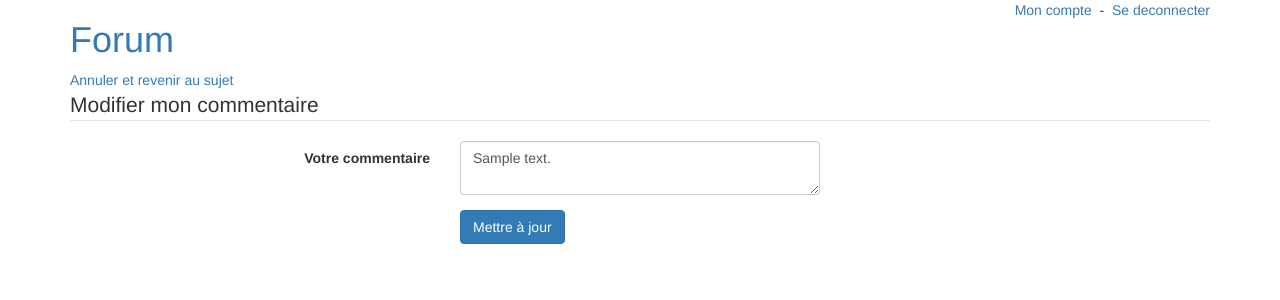
After one commit to adrien070787/miniforum2, a PHP site: template view/answer_view.php in a window 1280 px wide. The commit adds this page. Shown: the top 300 px of the page. Run offline with PHP 8.4, Linux system fonts and the light colour scheme; the template is opened without the code that fills it: most values are stand-ins (such as "Sample title", 1, 10 or a date in 2020).

Commit message:
Modifier une reponse

```diff
--- a/index.php
+++ b/index.php
@@ -47,8 +47,12 @@ try {
             displaylogin();
         } else if ($_GET['action'] == 'deleteanswer') {
             deleteanswer();
+        } else if ($_GET['action'] == 'displayformanswer') {
+            displayformanswer();
         } else if ($_GET['action'] == 'login') {
             login();
+        } else if ($_GET['action'] == 'myaccount') {
+            myacount();
         }
 
     } else {
--- /dev/null
+++ b/view/answer_view.php
@@ -0,0 +1,42 @@
+<?php
+
+ob_start();
+
+?>
+
+<a href="index.php?action=displaysubject&id=<?= $id_subject ?>">Annuler et revenir au sujet</a>
+
+<form class="form-horizontal" method="POST" action="index.php?action=displaysubject&id=<?= $id_subject ?>&id_answer=<?= $answer['id'] ?>">
+    <fieldset>
+
+        <!-- Form Name -->
+        <legend>Modifier mon commentaire</legend>
+
+
+        <!-- Textarea -->
+        <div class="form-group">
+            <label class="col-md-4 control-label" for="question">Votre commentaire</label>
+            <div class="col-md-4">
+                <textarea class="form-control" id="answer" name="answer"><?= htmlentities($answer['comment']) ?></textarea>
+            </div>
+        </div>
+
+        <!-- Button -->
+        <div class="form-group">
+            <label class="col-md-4 control-label" for="modifyanswer"></label>
+            <div class="col-md-4">
+                <button id="modifyanswer" name="modifyanswer" class="btn btn-primary">Mettre à jour</button>
+            </div>
+        </div>
+
+    </fieldset>
+</form>
+
+<?php
+
+$content = ob_get_clean();
+$title = 'Créer un sujet';
+
+require ('template.php');
+
+?>
--- a/view/subject.php
+++ b/view/subject.php
@@ -39,6 +39,7 @@ $memberManager = new MemberManager;
                                       </form>';
                                 */
                                 echo '<a href="index.php?action=deleteanswer&id_subject='.$subject['id'].'&id_answer='.$answer['id'].'">Supprimer</a>';
+                                echo ' - <a href="index.php?action=displayformanswer&id_subject='.$subject['id'].'&id_answer='.$answer['id'].'">Modifier</a>';
                             }
                             ?>
 
--- a/view/template.php
+++ b/view/template.php
@@ -9,7 +9,17 @@
 
     <body>
         <div class="container">
-            <h1>Forum</h1>
+            <div class="row">
+                <div class="col-md-6">
+                    <h1><a href="index.php">Forum</a></h1>
+                </div>
+                <div class="col-md-6">
+                    <a style="float: right;" href="index.php?deconnexion">Se deconnecter</a>
+                     <span style="float: right;">&nbsp;&nbsp;-&nbsp;&nbsp;</span>
+                    <a style="float: right;" href="index.php?action=myaccount">Mon compte</a>
+                </div>
+            </div>
+
             <?= $content ?>
         </div>
     </body>
```
Also changed, not shown: controller/forumController.php (+39 -0 lines), model/AnswerManager.php (+14 -0 lines), view/myacount.php (added, +78 -0 lines).
